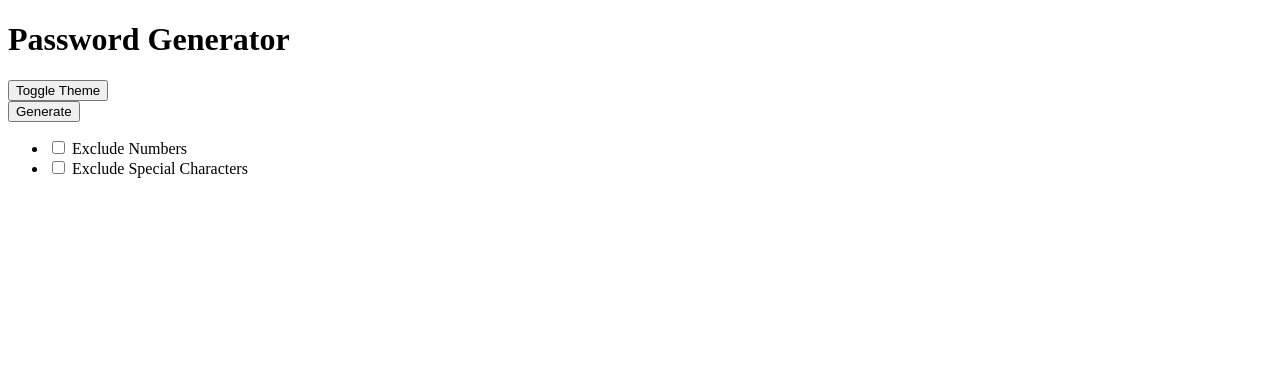
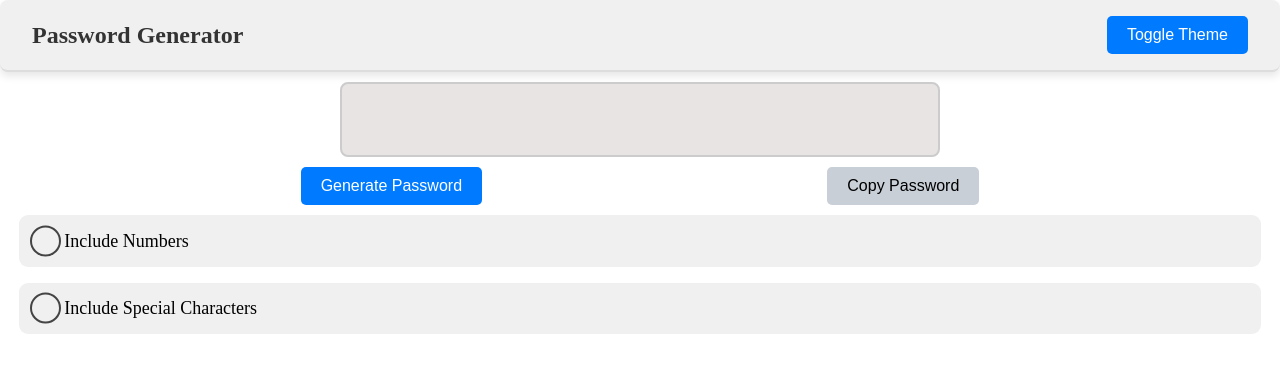
Before and after one commit to markuptitan/random_password_gen, a plain HTML site: page index.html in a window 1280 px wide. Drawn offline with Linux system fonts and the light colour scheme; a web font is replaced by a local one.

Commit message:
Finish with basic frontend and styling

```diff
--- a/css/style.css
+++ b/css/style.css
@@ -0,0 +1,191 @@
+:root {
+  font-size: 16px; /* Set the root font size */
+}
+
+* {
+  margin: 0;
+  padding: 0;
+  box-sizing: border-box;
+}
+
+html,
+body {
+  height: 100%;
+  line-height: 1.6;
+  font-family: "SUSE";
+}
+
+ol,
+ul {
+  list-style: none;
+}
+
+button,
+input,
+textarea,
+select {
+  border: none;
+  outline: none;
+}
+
+ul li {
+  margin-bottom: 1em; /* Use em for margin */
+  width: 97%;
+  margin-left: 1.5%;
+  margin-right: 1.5%;
+}
+
+.header {
+  display: flex;
+  justify-content: space-between;
+  align-items: center;
+  padding: 1em 2em; /* Use em for padding */
+  background-color: #f0f0f0;
+  border-bottom: 2px solid #ddd;
+  border-radius: 0.5em; /* Use em for border-radius */
+  box-shadow: 0 0.25em 0.5em rgba(0, 0, 0, 0.1); /* Use em for box-shadow */
+}
+
+.header h1 {
+  font-size: 1.5em; /* Use em for font-size */
+  color: #333;
+  margin: 0;
+}
+
+#theme-toggle-btn {
+  padding: 0.625em 1.25em; /* Use em for padding */
+  font-size: 1em; /* Use em for font-size */
+  color: #fff;
+  background-color: #007bff;
+  border: none;
+  border-radius: 0.3125em; /* Use em for border-radius */
+  cursor: pointer;
+  transition: background-color 0.3s, transform 0.3s;
+}
+
+#theme-toggle-btn:hover {
+  background-color: #0056b3;
+  transform: scale(1.05);
+}
+
+#theme-toggle-btn:focus {
+  outline: none;
+  box-shadow: 0 0 0 0.125em rgba(0, 123, 255, 0.5); /* Use em for box-shadow */
+}
+
+.styled-checkbox {
+  position: absolute;
+  opacity: 0;
+  cursor: pointer;
+}
+
+.styled-checkbox + label {
+  display: flex;
+  align-items: center;
+  cursor: pointer;
+  position: relative;
+  padding: 0.625em 2.5em; /* Use em for padding */
+  font-size: 1.125em; /* Use em for font-size */
+  background-color: #f0f0f0;
+  border-radius: 0.5em; /* Use em for border-radius */
+  transition: background-color 0.3s, color 0.3s;
+}
+
+.styled-checkbox + label::before {
+  content: "";
+  position: absolute;
+  left: 0.625em; /* Use em for left */
+  top: 50%;
+  transform: translateY(-50%);
+  width: 1.5em; /* Use em for width and height */
+  height: 1.5em;
+  border: 0.125em solid #444; /* Use em for border-width */
+  border-radius: 50%;
+  background-color: transparent;
+  transition: background-color 0.3s, border-color 0.3s;
+}
+
+.styled-checkbox:checked + label::before {
+  background-color: #007bff;
+  border-color: #007bff;
+}
+
+.styled-checkbox:checked + label {
+  color: #007bff;
+  background-color: #e0e0e0;
+}
+
+.styled-checkbox:not(:checked) + label {
+  background-color: #f0f0f0;
+  border-radius: 0.5em; /* Use em for border-radius */
+}
+
+#output {
+  background-color: #ccc4c473;
+  height: 4.6875em; /* Use em for height */
+  width: 100%;
+  max-width: 37.5em; /* Use em for max-width */
+  margin: 0 auto;
+  padding: 1em; /* Use em for padding */
+  margin-top: 0.625em; /* Use em for margin-top */
+  box-sizing: border-box;
+  border: 0.125em solid #ccc; /* Use em for border-width */
+  border-radius: 0.5em; /* Use em for border-radius */
+  overflow: auto;
+}
+
+@media (max-width: 37.5em) {
+  #output {
+    height: 4.6875em;
+    width: 90%;
+  }
+}
+
+@media (max-width: 25em) {
+  #output {
+    height: 7.5em;
+    width: 100%;
+  }
+}
+
+.buttons {
+  display: flex;
+  justify-content: space-around;
+  margin-top: 0.625em; /* Use em for margin-top */
+  margin: 0.625em; /* Use em for margin */
+  width: 80%;
+  margin-left: 10%;
+  margin-right: 10%;
+}
+
+#generate-btn {
+  padding: 0.625em 1.25em; /* Use em for padding */
+  font-size: 1em; /* Use em for font-size */
+  color: #fff;
+  background-color: #007bff;
+  border: none;
+  border-radius: 0.3125em; /* Use em for border-radius */
+  cursor: pointer;
+  transition: background-color 0.3s, transform 0.3s;
+}
+
+#generate-btn:hover {
+  background-color: #0056b3;
+  transform: scale(1.05);
+}
+
+#copy-btn {
+  padding: 0.625em 1.25em; /* Use em for padding */
+  font-size: 1em; /* Use em for font-size */
+  color: black;
+  background-color: #c8cfd6;
+  border: none;
+  border-radius: 0.3125em; /* Use em for border-radius */
+  cursor: pointer;
+  transition: background-color 0.3s, transform 0.3s;
+}
+
+#copy-btn:hover {
+  background-color: #b0b7bd;
+  transform: scale(1.05);
+}
--- a/index.html
+++ b/index.html
@@ -2,26 +2,38 @@
 <html lang="en">
   <head>
     <meta charset="UTF-8" />
+    <link rel="preconnect" href="https://fonts.googleapis.com" />
+    <link rel="preconnect" href="https://fonts.gstatic.com" crossorigin />
+    <link
+      href="https://fonts.googleapis.com/css2?family=SUSE:wght@100..800&display=swap"
+      rel="stylesheet"
+    />
+    <link rel="stylesheet" href="css/style.css" />
     <meta name="viewport" content="width=device-width, initial-scale=1.0" />
     <title>Password Generator</title>
   </head>
   <body>
-    <div>
+    <div class="header">
       <h1>Password Generator</h1>
       <button id="theme-toggle-btn">Toggle Theme</button>
     </div>
     <div id="output"></div>
-
-    <button id="generate-btn">Generate</button>
-
+    <div class="buttons">
+      <button id="generate-btn">Generate Password</button>
+      <button id="copy-btn">Copy Password</button>
+    </div>
     <ul>
       <li>
-        <input type="checkbox" id="exclude-numbers" />
-        <label for="exclude-numbers">Exclude Numbers</label>
+        <input type="checkbox" id="include-numbers" class="styled-checkbox" />
+        <label for="include-numbers">Include Numbers</label>
       </li>
       <li>
-        <input type="checkbox" id="exclude-special-chars" />
-        <label for="exclude-special-chars">Exclude Special Characters</label>
+        <input
+          type="checkbox"
+          id="include-special-chars"
+          class="styled-checkbox"
+        />
+        <label for="include-special-chars">Include Special Characters</label>
       </li>
     </ul>
 
```
